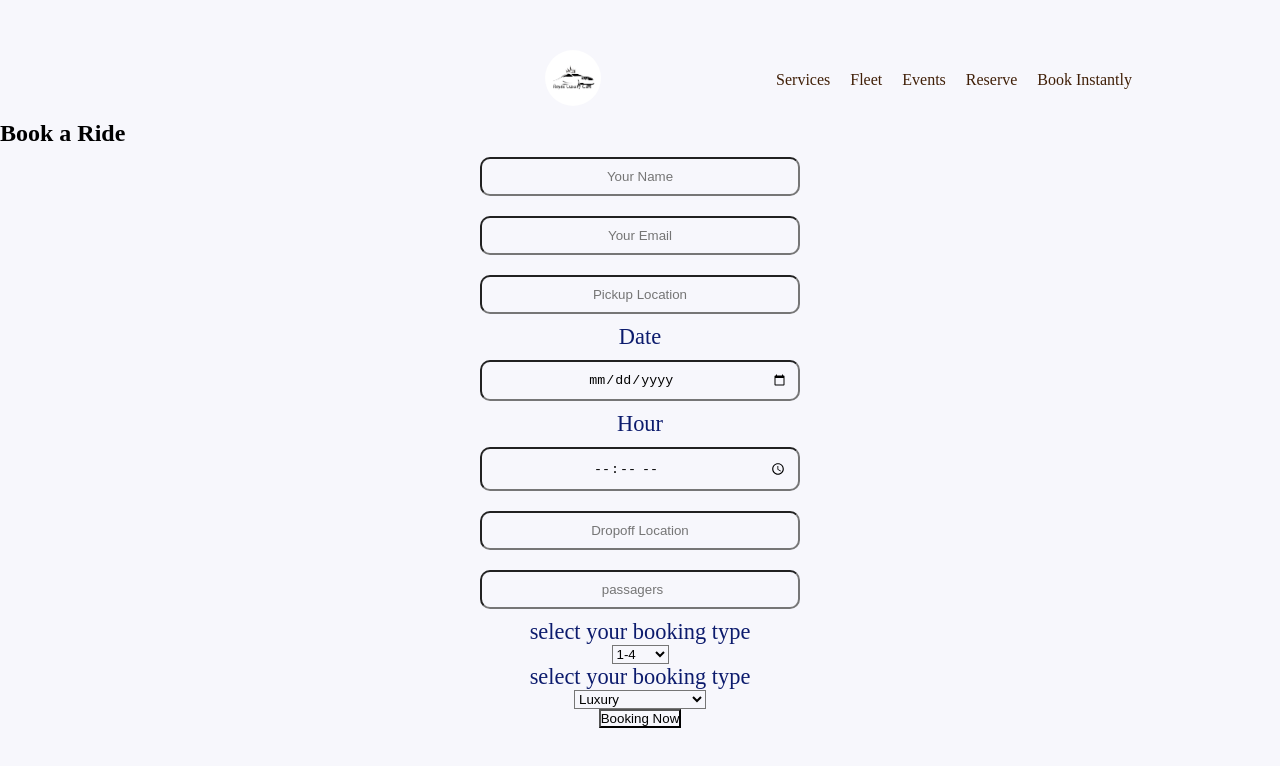
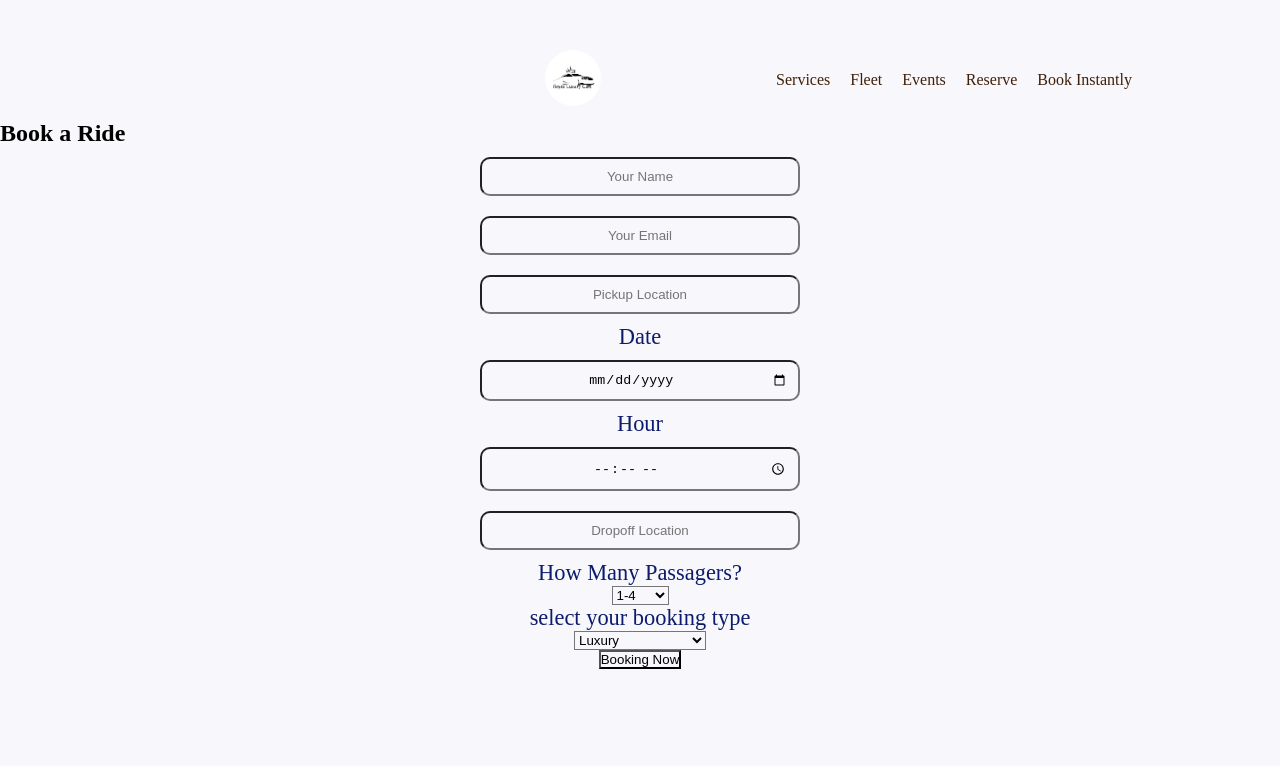
Before and after one commit to barbaroreyes/cars4, a React (Create React App) app: page /form in a window 1280 px wide. Shown: the top 766 px of the page. Built offline with nearby package versions, Linux system fonts and the light colour scheme; no server answers; what @aws-amplify/ui-react, aws-amplify would draw is missing.

Commit message:
update response navigation

```diff
--- a/src/compo/Fom/Form.js
+++ b/src/compo/Fom/Form.js
@@ -4,9 +4,7 @@ import axios from 'axios';
 import './form.css'
 
 
-const Form = () => {
-
-  const [formData, setFormData] = useState({
+const initial ={
   name: '',
   email: '',
   pickupLocation: '',
@@ -18,7 +16,11 @@ const Form = () => {
   price:"",
   distance:""
 
-});
+}
+
+const Form = () => {
+   const navigation = useNavigate()
+  const [formData, setFormData] = useState(initial);
 
 const handleChange = (e) => {
     setFormData({ ...formData, [e.target.name]: e.target.value });
@@ -29,6 +31,9 @@ const handleSubmit = async (e) => {
     // Send form data to backend
     try {
         const response = await axios.post('http://localhost:4500/api/bookings', formData);
+
+        setFormData(initial)
+        navigation('/');
         console.log('Booking created:', response.data);
 
     } catch (error) {
@@ -93,15 +98,7 @@ return (
                 required
             />
 
-             <input
-                type="number"
-                name="passagers"
-                placeholder="passagers"
-                value={formData.passagers}
-                onChange={handleChange}
-                required
-            />
-                  <label>select your booking type</label>
+          <label>How Many Passagers?</label>
             <select
             name='passagers'
             onChange={handleChange}se
```
Lines whose indentation alone changed are shown as unchanged.
